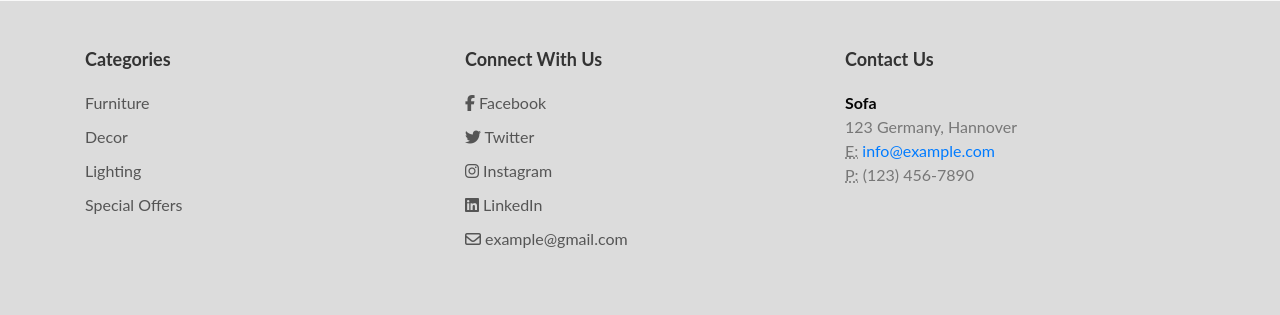
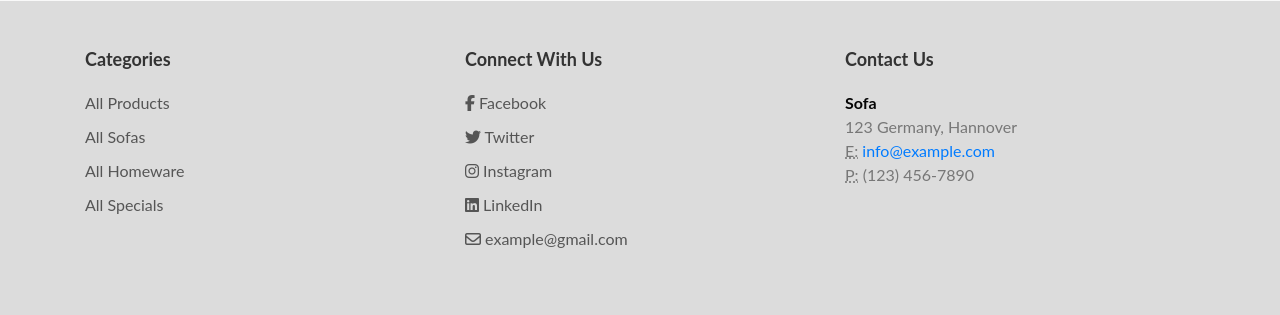
Before and after one commit to XOZANAYKUT/Zeit-SHOP, a Django app: page / in a window 1280 px wide. Shown: the part 1550-1865 px from the top of the page. Run offline with Django 3.2, Linux system fonts and the light colour scheme; some libraries are stand-ins or nearby versions.

Commit message:
Updated category links in the sidebar.

```diff
--- a/templates/base.html
+++ b/templates/base.html
@@ -135,10 +135,10 @@
             <div class="col-md-4">
                 <h5>Categories</h5>
                 <ul class="list-unstyled">
-                    <li><a href="#">Furniture</a></li>
-                    <li><a href="#">Decor</a></li>
-                    <li><a href="#">Lighting</a></li>
-                    <li><a href="#">Special Offers</a></li>
+                    <li><a href="{% url 'products' %}">All Products</a></li>
+                    <li><a href="{% url 'products' %}?category=leather_sofas,fabric_sofas,sleeper_sofas">All Sofas</a></li>
+                    <li><a href="{% url 'products' %}?category=chairs,tables,accessories">All Homeware</a></li>
+                    <li><a href="{% url 'products' %}?category=new_arrivals,deals,clearance">All Specials</a></li>
                 </ul>
             </div>
             <div class="col-md-4">
```
